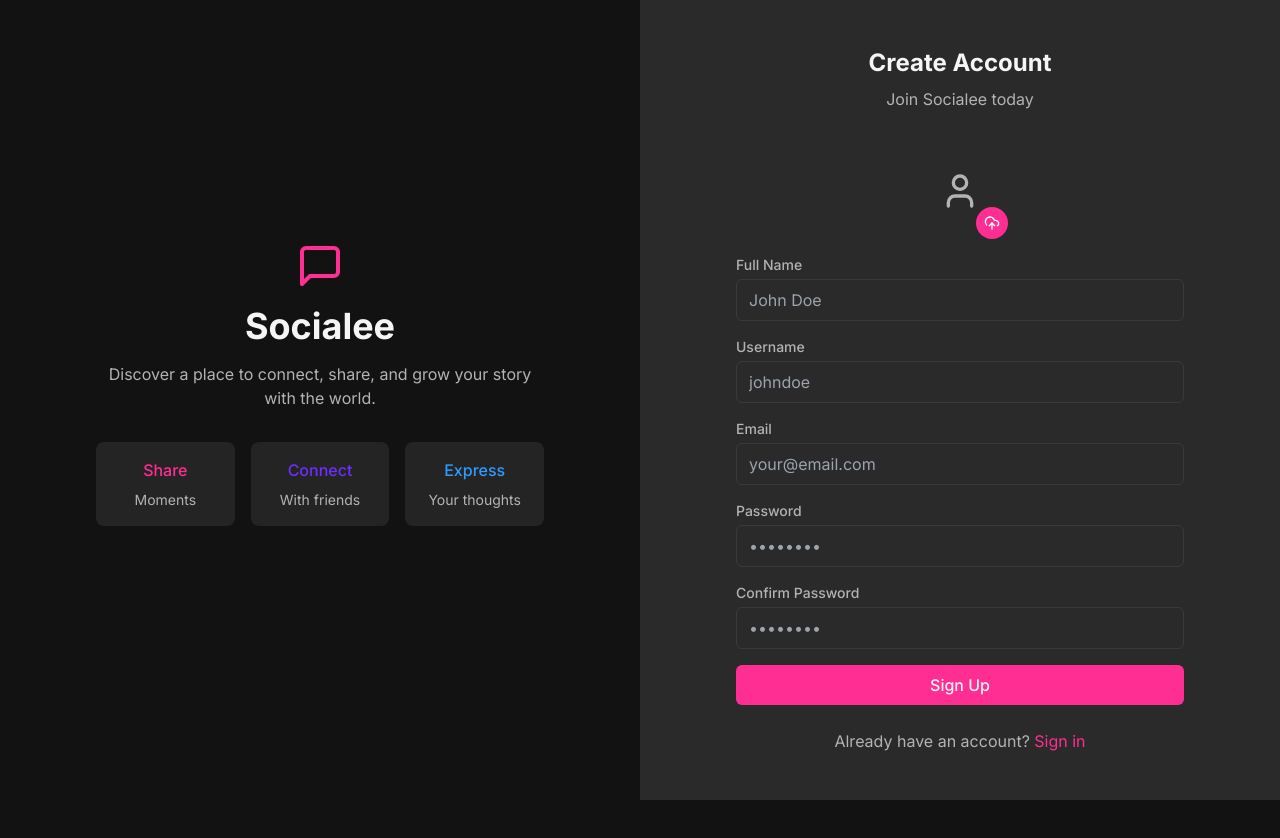
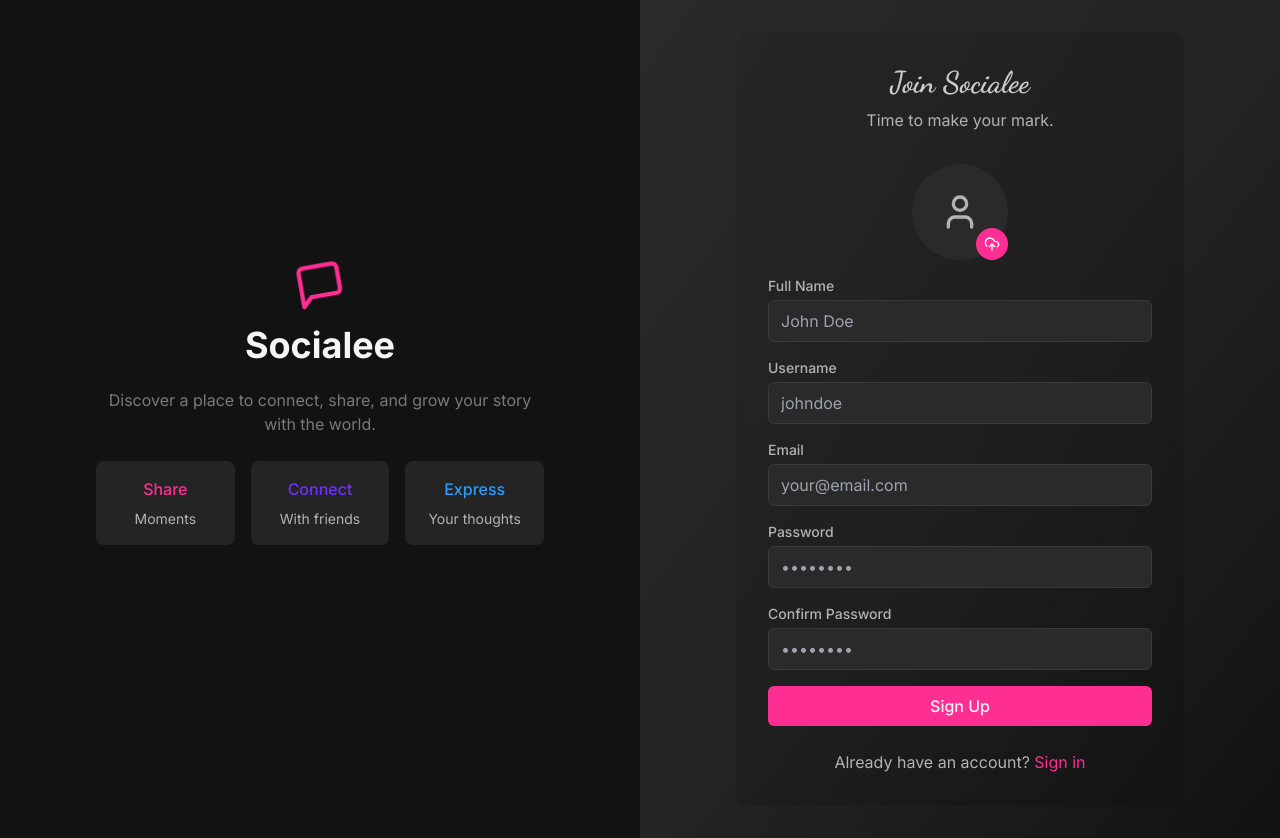
Before and after one commit to Sanjanaadev/Socialee, a React (Vite) app: page /signup in a window 1280 px wide. Before the commit the page ends 800 px from the top, so only its background shows below. Built offline with nearby package versions, Linux system fonts and the light colour scheme.

Commit message:
commitback3

```diff
--- a/index.html
+++ b/index.html
@@ -7,7 +7,7 @@
     <title>Socialee - Connect with Style</title>
     <link rel="preconnect" href="https://fonts.googleapis.com">
     <link rel="preconnect" href="https://fonts.gstatic.com" crossorigin>
-    <link href="https://fonts.googleapis.com/css2?family=Inter:wght@400;500;700&display=swap" rel="stylesheet">
+    <link href="https://fonts.googleapis.com/css2?family=Dancing+Script:wght@400;700&family=Inter:wght@400;500;700&display=swap" rel="stylesheet">
   </head>
   <body class="bg-background-dark text-text-primary">
     <div id="root"></div>
--- a/src/context/AuthContext.tsx
+++ b/src/context/AuthContext.tsx
@@ -24,8 +24,6 @@ interface AuthProviderProps {
   children: ReactNode;
 }
 
-const API_URL = 'http://localhost:5000/api';
-
 export const AuthProvider = ({ children }: AuthProviderProps) => {
   const [user, setUser] = useState<User | null>(() => {
     const token = localStorage.getItem('socialee_token');
@@ -35,7 +33,7 @@ export const AuthProvider = ({ children }: AuthProviderProps) => {
 
   const login = async (username: string, password: string) => {
     try {
-      const response = await axios.post(`${API_URL}/auth/login`, {
+      const response = await axios.post('http://localhost:5000/api/auth/login', {
         username,
         password
       });
@@ -44,14 +42,15 @@ export const AuthProvider = ({ children }: AuthProviderProps) => {
       localStorage.setItem('socialee_token', token);
       localStorage.setItem('socialee_user', JSON.stringify(user));
       setUser(user);
-    } catch (error) {
-      throw new Error('Invalid credentials');
+    } catch (error: any) {
+      const message = error.response?.data?.error || 'Invalid credentials';
+      throw new Error(message);
     }
   };
 
   const signup = async (name: string, username: string, email: string, password: string) => {
     try {
-      const response = await axios.post(`${API_URL}/auth/signup`, {
+      const response = await axios.post('http://localhost:5000/api/auth/signup', {
         name,
         username,
         email,
@@ -62,8 +61,9 @@ export const AuthProvider = ({ children }: AuthProviderProps) => {
       localStorage.setItem('socialee_token', token);
       localStorage.setItem('socialee_user', JSON.stringify(user));
       setUser(user);
-    } catch (error) {
-      throw new Error('Error creating account');
+    } catch (error: any) {
+      const message = error.response?.data?.error || 'Error creating account';
+      throw new Error(message);
     }
   };
 
--- a/src/layouts/AuthLayout.tsx
+++ b/src/layouts/AuthLayout.tsx
@@ -13,33 +13,67 @@ const AuthLayout = () => {
         transition={{ duration: 0.5 }}
       >
         <div className="max-w-md mx-auto text-center">
-          <div className="flex items-center justify-center mb-4">
+          <motion.div
+            className="flex items-center justify-center mb-4"
+            animate={{
+              rotate: [0, -10, 10, -10, 0],
+              scale: [1, 1.1, 1]
+            }}
+            transition={{
+              duration: 2,
+              repeat: Infinity,
+              repeatDelay: 3
+            }}
+          >
             <MessageSquare className="h-12 w-12 text-accent-pink" />
-          </div>
+          </motion.div>
           <h1 className="text-4xl font-bold mb-4 text-text-primary">Socialee</h1>
-          <p className="text-text-secondary mb-8">
+          <motion.p
+            className="text-text-secondary mb-8"
+            animate={{
+              opacity: [0, 1],
+              y: [20, 0]
+            }}
+            transition={{
+              duration: 1,
+              repeat: Infinity,
+              repeatDelay: 4
+            }}
+          >
             Discover a place to connect, share, and grow your story with the world.
-          </p>
+          </motion.p>
           <div className="grid grid-cols-3 gap-4 mb-8">
-            <div className="bg-background-card p-4 rounded-lg">
+            <motion.div
+              className="bg-background-card p-4 rounded-lg cursor-pointer"
+              whileHover={{ scale: 1.05, backgroundColor: '#2A2A2A' }}
+              transition={{ type: "spring", stiffness: 300 }}
+            >
               <h3 className="font-medium text-accent-pink">Share</h3>
               <p className="text-text-secondary text-sm mt-2">Moments</p>
-            </div>
-            <div className="bg-background-card p-4 rounded-lg">
+            </motion.div>
+            <motion.div
+              className="bg-background-card p-4 rounded-lg cursor-pointer"
+              whileHover={{ scale: 1.05, backgroundColor: '#2A2A2A' }}
+              transition={{ type: "spring", stiffness: 300 }}
+            >
               <h3 className="font-medium text-accent-purple">Connect</h3>
               <p className="text-text-secondary text-sm mt-2">With friends</p>
-            </div>
-            <div className="bg-background-card p-4 rounded-lg">
+            </motion.div>
+            <motion.div
+              className="bg-background-card p-4 rounded-lg cursor-pointer"
+              whileHover={{ scale: 1.05, backgroundColor: '#2A2A2A' }}
+              transition={{ type: "spring", stiffness: 300 }}
+            >
               <h3 className="font-medium text-accent-blue">Express</h3>
               <p className="text-text-secondary text-sm mt-2">Your thoughts</p>
-            </div>
+            </motion.div>
           </div>
         </div>
       </motion.div>
 
       {/* Right side with auth forms */}
       <motion.div
-        className="bg-background-light w-full md:w-1/2 p-8 flex items-center justify-center"
+        className="bg-gradient-to-br from-background-light via-background-card to-background-dark w-full md:w-1/2 p-8 flex items-center justify-center"
         initial={{ opacity: 0, x: 50 }}
         animate={{ opacity: 1, x: 0 }}
         transition={{ duration: 0.5, delay: 0.2 }}
--- a/src/pages/auth/Login.tsx
+++ b/src/pages/auth/Login.tsx
@@ -32,10 +32,24 @@ const Login = () => {
       initial={{ opacity: 0, y: 20 }}
       animate={{ opacity: 1, y: 0 }}
       transition={{ duration: 0.3 }}
+      className="bg-gradient-to-br from-background-card/50 to-background-dark/50 p-8 rounded-xl backdrop-blur-sm"
     >
       <div className="text-center mb-8">
-        <h2 className="text-2xl font-bold text-text-primary">Welcome Back</h2>
-        <p className="text-text-secondary mt-2">Discover a place to connect, share, and grow your story with the world.</p>
+        <motion.h2
+          className="text-3xl font-bold text-text-primary font-['Dancing_Script']"
+          animate={{
+            scale: [1, 1.02, 1],
+            opacity: [0.8, 1, 0.8]
+          }}
+          transition={{
+            duration: 2,
+            repeat: Infinity,
+            repeatDelay: 1
+          }}
+        >
+          Welcome Back
+        </motion.h2>
+        <p className="text-text-secondary mt-2">Tap in. You know the drill.</p>
       </div>
 
       {error && (
--- a/src/pages/auth/Signup.tsx
+++ b/src/pages/auth/Signup.tsx
@@ -23,7 +23,6 @@ const Signup = () => {
       const file = e.target.files[0];
       setProfilePic(file);
 
-      // Create a preview URL
       const reader = new FileReader();
       reader.onloadend = () => {
         setPreviewUrl(reader.result as string);
@@ -41,13 +40,18 @@ const Signup = () => {
       return;
     }
 
+    if (password.length < 6) {
+      setError('Password must be at least 6 characters long');
+      return;
+    }
+
     setIsLoading(true);
 
     try {
-      await signup(name, username, email, password, profilePic || undefined);
-      navigate('/'); // Redirect to login after successful signup
-    } catch (err) {
-      setError('Failed to create an account');
+      await signup(name, username, email, password);
+      navigate('/home');
+    } catch (err: any) {
+      setError(err.message || 'Failed to create account');
     } finally {
       setIsLoading(false);
     }
@@ -58,10 +62,24 @@ const Signup = () => {
       initial={{ opacity: 0, y: 20 }}
       animate={{ opacity: 1, y: 0 }}
       transition={{ duration: 0.3 }}
+      className="bg-gradient-to-br from-background-card/50 to-background-dark/50 p-8 rounded-xl backdrop-blur-sm"
     >
       <div className="text-center mb-8">
-        <h2 className="text-2xl font-bold text-text-primary">Create Account</h2>
-        <p className="text-text-secondary mt-2">Join Socialee today</p>
+        <motion.h2
+          className="text-3xl font-bold text-text-primary font-['Dancing_Script']"
+          animate={{
+            scale: [1, 1.02, 1],
+            opacity: [0.8, 1, 0.8]
+          }}
+          transition={{
+            duration: 2,
+            repeat: Infinity,
+            repeatDelay: 1
+          }}
+        >
+          Join Socialee
+        </motion.h2>
+        <p className="text-text-secondary mt-2">Time to make your mark.</p>
       </div>
 
       {error && (
@@ -71,7 +89,6 @@ const Signup = () => {
       )}
 
       <form onSubmit={handleSubmit} className="space-y-4">
-        {/* Profile Picture Upload */}
         <div className="flex justify-center">
           <div className="relative">
             <div className="h-24 w-24 rounded-full overflow-hidden bg-background-light flex items-center justify-center">
@@ -151,6 +168,7 @@ const Signup = () => {
             className="input"
             placeholder="••••••••"
             required
+            minLength={6}
           />
         </div>
 
@@ -192,4 +210,4 @@ const Signup = () => {
   );
 };
 
-export default Signup;
+export default Signup
```
